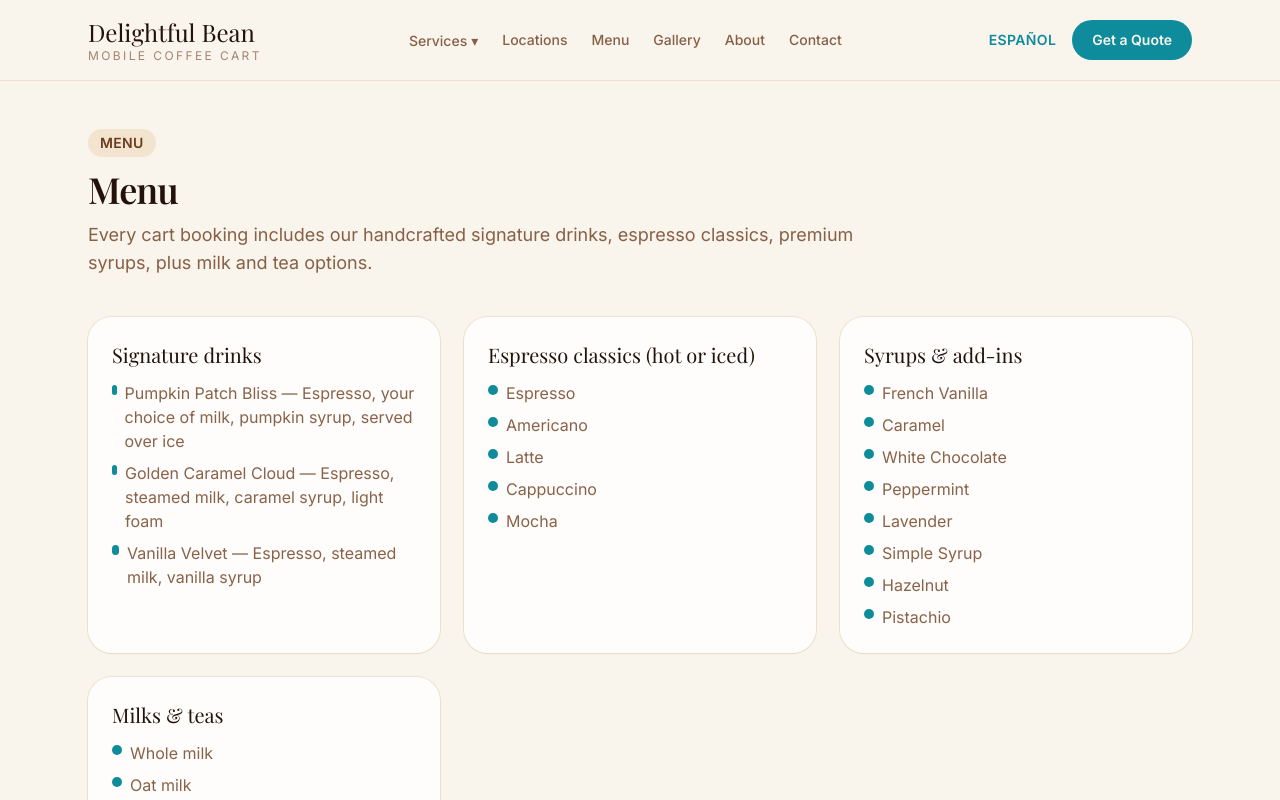
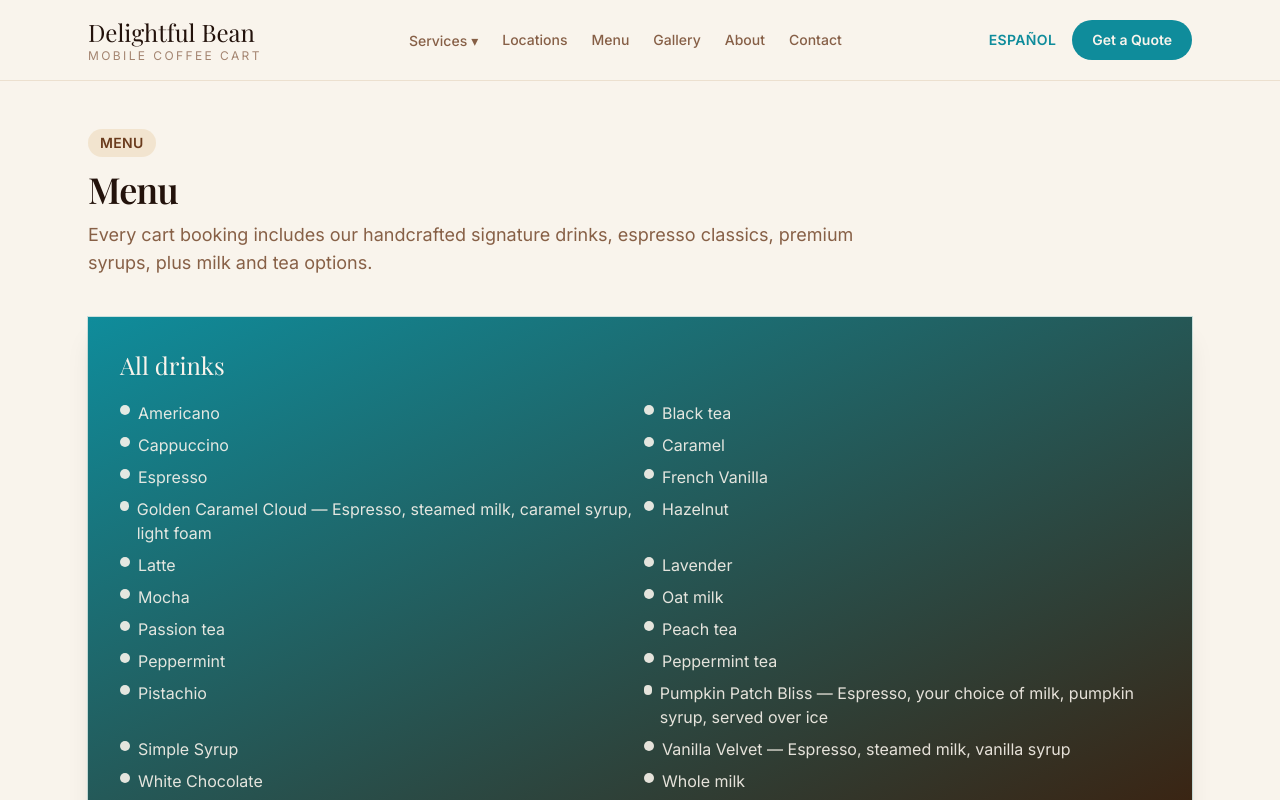
Before and after one commit to coolpeter2025/new-stie, a Next.js app: page /en/menu in a window 1280 px wide. Shown: the top 800 px of the page. Built offline with nearby package versions, Linux system fonts and the light colour scheme; a web font is replaced by a local one.

Commit message:
feat(menu): single All drinks tile with unique, locale-sorted list and featured styling

```diff
--- a/app/[lang]/menu/page.tsx
+++ b/app/[lang]/menu/page.tsx
@@ -55,6 +55,22 @@ export default async function MenuPage({ params }: MenuPageProps) {
   const sections = lang === "en" ? MENU_SECTIONS.en : MENU_SECTIONS.es;
   const description = signatureDescriptions[lang];
 
+  // Build a single "All drinks" tile with unique items across all sections
+  const allDrinksSet = new Set<string>();
+  for (const sec of sections) {
+    for (const item of sec.items) {
+      allDrinksSet.add(item);
+    }
+  }
+  const allDrinksTile = [
+    {
+      title: lang === "en" ? "All drinks" : "Todas las bebidas",
+      items: Array.from(allDrinksSet).sort((a, b) =>
+        a.localeCompare(b, lang === "es" ? "es" : "en", { sensitivity: "base" })
+      ),
+    },
+  ];
+
 
   return (
     <section className="space-y-10">
@@ -63,7 +79,7 @@ export default async function MenuPage({ params }: MenuPageProps) {
         title={metaCopy[lang].title}
         description={description}
       />
-      <MenuGrid items={sections} />
+      <MenuGrid items={allDrinksTile} />
     </section>
   );
 }
--- a/components/ui/MenuGrid.tsx
+++ b/components/ui/MenuGrid.tsx
@@ -8,11 +8,31 @@ interface MenuGridProps {
 }
 
 export function MenuGrid({ items }: MenuGridProps) {
+  const isSingle = items.length === 1;
   return (
-    <div className="grid gap-6 md:grid-cols-3">
+    <div className={`grid gap-6 ${isSingle ? "md:grid-cols-1" : "md:grid-cols-3"}`}>
       {items.map((item) => (
-        <div key={item.title} className="rounded-3xl bg-white/80 p-6 shadow-sm ring-1 ring-latte/40">
-          <h3 className="font-heading text-xl text-espresso">{item.title}</h3>
+        <div
+          key={item.title}
+          className={
+            isSingle
+              ? "relative overflow-hidden rounded-4xl bg-gradient-to-br from-teal to-coffee p-8 text-cream shadow-xl ring-1 ring-teal/20"
+              : "rounded-3xl bg-white/80 p-6 shadow-sm ring-1 ring-latte/40"
+          }
+        >
+          <h3 className={`font-heading ${isSingle ? "text-2xl text-cream drop-shadow-sm" : "text-xl text-espresso"}`}>
+            {item.title}
+          </h3>
+          {isSingle ? (
+            <ul className="mt-5 grid gap-2 text-base text-cream/90 sm:grid-cols-2">
+              {item.items.map((menuItem) => (
+                <li key={menuItem} className="flex items-start gap-2">
+                  <span className="mt-1 h-2.5 w-2.5 rounded-full bg-cream/90" aria-hidden />
+                  <span>{menuItem}</span>
+                </li>
+              ))}
+            </ul>
+          ) : (
             <ul className="mt-3 space-y-2 text-base text-mocha/80">
               {item.items.map((menuItem) => (
                 <li key={menuItem} className="flex items-start gap-2">
@@ -21,6 +41,7 @@ export function MenuGrid({ items }: MenuGridProps) {
                 </li>
               ))}
             </ul>
+          )}
         </div>
       ))}
     </div>
```
Lines whose indentation alone changed are shown as unchanged.
